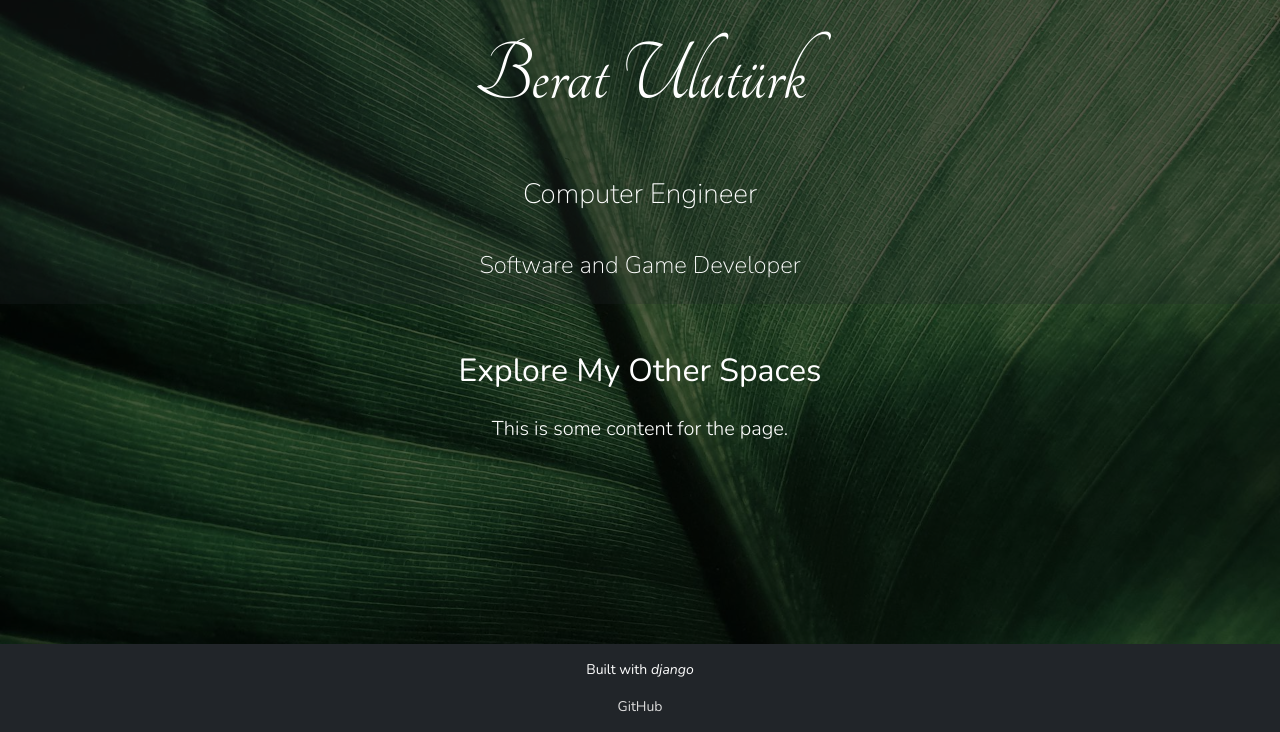
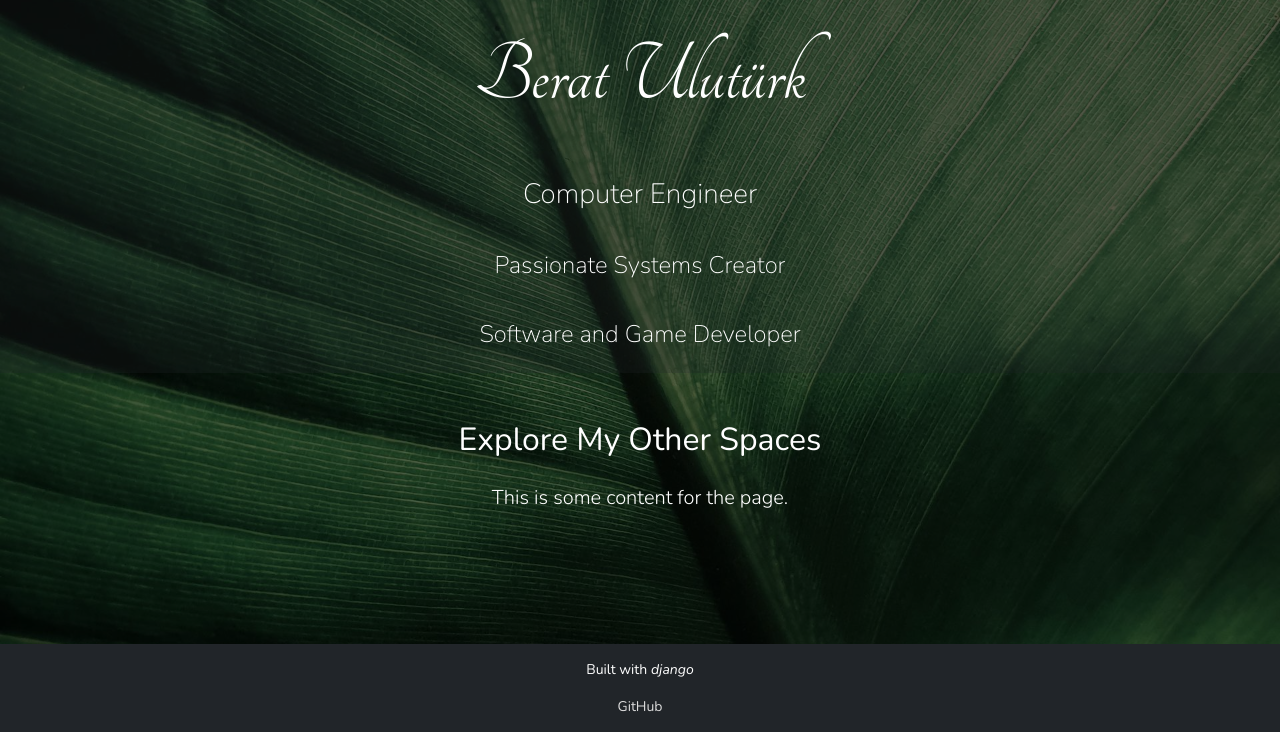
Before and after one commit to BeratDM/lime-website, a Django app: page / in a window 1280 px wide. Shown: the part 68-800 px from the top of the page. Run offline with Django 4.2, Linux system fonts and the light colour scheme; some libraries are stand-ins or nearby versions; some web fonts are replaced.

Commit message:
update index.html

```diff
--- a/lime_website/lime_website/templates/index.html
+++ b/lime_website/lime_website/templates/index.html
@@ -9,6 +9,7 @@
       <div class="w-100 bg-dark bg-opacity-25">
         <h1 class="fw-lighter p-4 rounded font-tangerine cstm-fs-1">Berat Ulutürk</h1>
         <h3 class="fw-lighter p-3 rounded">Computer Engineer</h3>
+        <h4 class="fw-lighter p-3 rounded">Passionate Systems Creator</h4>
         <h4 class="fw-lighter p-3 rounded">Software and Game Developer</h4>
       </div>
     </section>
```
